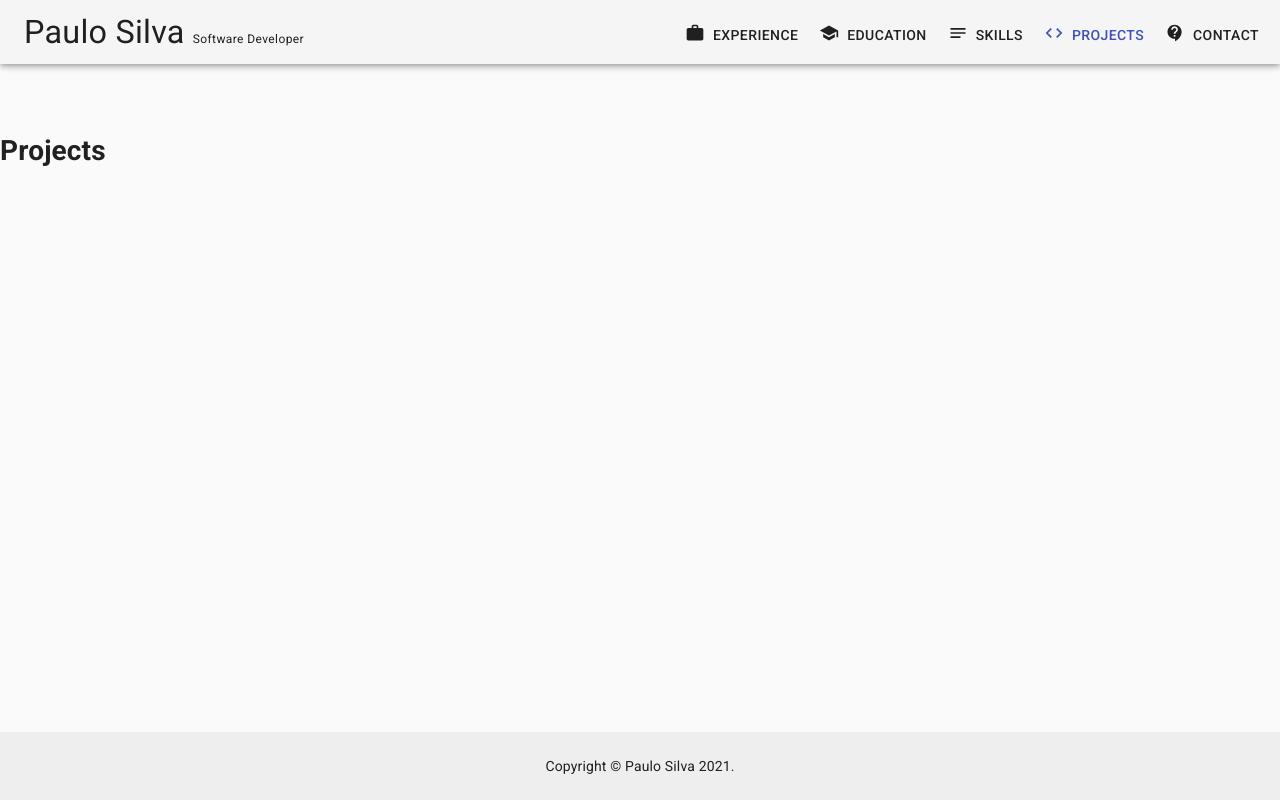
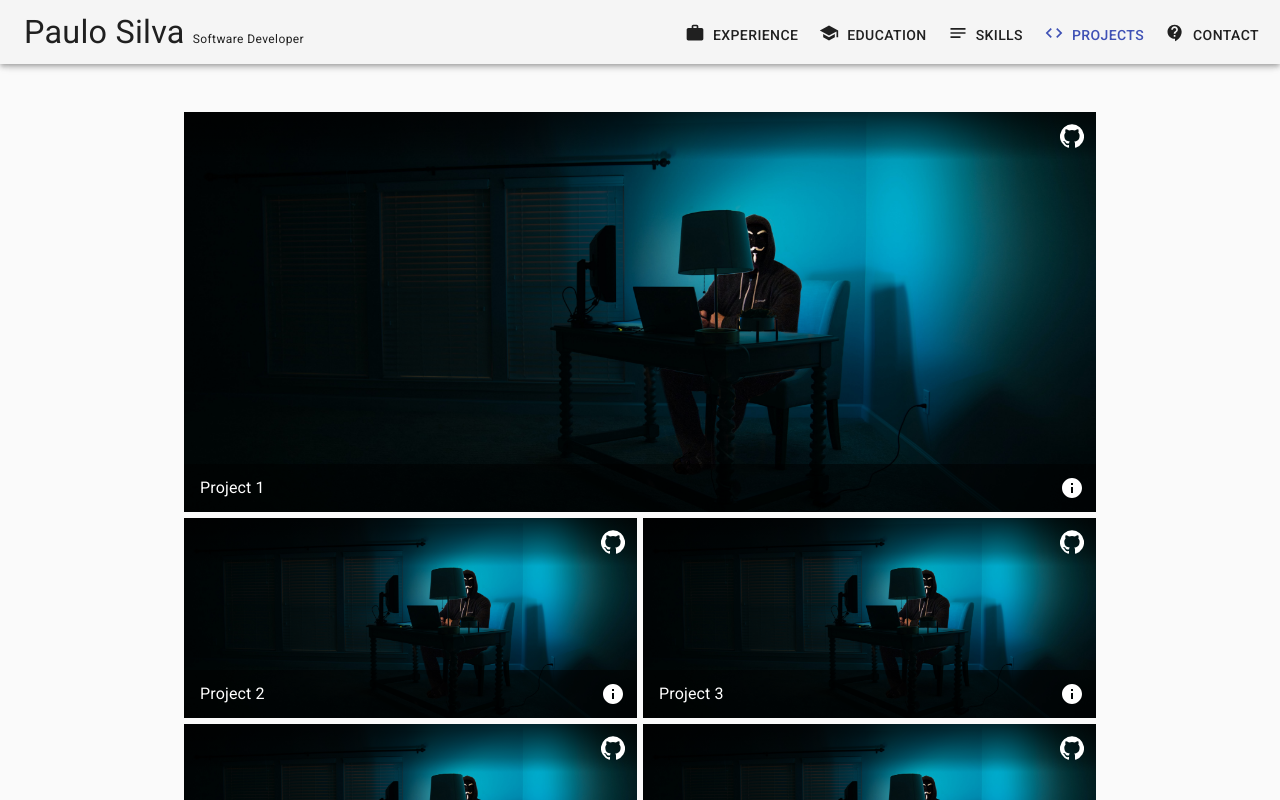
Before and after one commit to padsilva/about-me, a Next.js app: page /projects in a window 1280 px wide. Shown: the top 800 px of the page. Built offline with nearby package versions, Linux system fonts and the light colour scheme.

Commit message:
project component

```diff
--- /dev/null
+++ b/src/components/Projects/data.js
@@ -0,0 +1,33 @@
+export default [
+  {
+    img: '/img/coding.jpg',
+    name: 'project1',
+    title: 'Project 1',
+    link: 'https://github.com/padsilva/nextjs-boilerplate',
+    featured: true
+  },
+  {
+    img: '/img/coding.jpg',
+    name: 'project2',
+    title: 'Project 2',
+    link: 'https://github.com/padsilva/nextjs-boilerplate'
+  },
+  {
+    img: '/img/coding.jpg',
+    name: 'project3',
+    title: 'Project 3',
+    link: 'https://github.com/padsilva/nextjs-boilerplate'
+  },
+  {
+    img: '/img/coding.jpg',
+    name: 'project4',
+    title: 'Project 4',
+    link: 'https://github.com/padsilva/nextjs-boilerplate'
+  },
+  {
+    img: '/img/coding.jpg',
+    name: 'project5',
+    title: 'Project 5',
+    link: 'https://github.com/padsilva/nextjs-boilerplate'
+  }
+]
--- /dev/null
+++ b/src/components/Projects/index.js
@@ -0,0 +1,140 @@
+import Image from 'next/image'
+import { useState } from 'react'
+import {
+  Container,
+  Dialog,
+  DialogContent,
+  DialogTitle,
+  GridList,
+  GridListTile,
+  GridListTileBar,
+  IconButton,
+  makeStyles,
+  Typography
+} from '@material-ui/core'
+import { Close, GitHub, Info } from '@material-ui/icons'
+
+import data from './data'
+
+const useStyles = makeStyles((theme) => ({
+  titleBar: {
+    background:
+      'linear-gradient(to bottom, rgba(0,0,0,0.7) 0%, ' +
+      'rgba(0,0,0,0.3) 70%, rgba(0,0,0,0) 100%)'
+  },
+  icon: {
+    color: 'white'
+  },
+  content: {
+    padding: theme.spacing(2)
+  },
+  title: {
+    margin: 0,
+    padding: theme.spacing(2)
+  },
+  closeButton: {
+    position: 'absolute',
+    right: theme.spacing(1),
+    top: theme.spacing(1),
+    color: theme.palette.grey[500]
+  }
+}))
+
+const Projects = () => {
+  const classes = useStyles()
+  const [open, setOpen] = useState(false)
+  const [name, setName] = useState('')
+
+  const handleClickOpen = (name) => {
+    setName(name)
+    setOpen(true)
+  }
+  const handleClose = () => setOpen(false)
+
+  return (
+    <Container maxWidth="md">
+      <GridList cellHeight={200} spacing={6}>
+        {data.map((tile) => (
+          <GridListTile
+            key={tile.name}
+            cols={tile.featured ? 2 : 1}
+            rows={tile.featured ? 2 : 1}
+          >
+            <Image
+              src={tile.img}
+              alt={tile.title}
+              layout="fill"
+              objectFit="cover"
+            />
+            <GridListTileBar
+              titlePosition="top"
+              actionIcon={
+                <IconButton
+                  href={tile.link}
+                  aria-label={`${tile.title} repository url`}
+                  target="_blank"
+                  rel="noopener no referrer"
+                  className={classes.icon}
+                >
+                  <GitHub />
+                </IconButton>
+              }
+              className={classes.titleBar}
+            />
+            <GridListTileBar
+              title={tile.title}
+              actionIcon={
+                <IconButton
+                  aria-label={`info about ${tile.title}`}
+                  className={classes.icon}
+                  onClick={() => handleClickOpen(tile.title)}
+                >
+                  <Info />
+                </IconButton>
+              }
+            />
+          </GridListTile>
+        ))}
+      </GridList>
+      <Dialog
+        onClose={handleClose}
+        aria-labelledby="customized-dialog-title"
+        open={open}
+      >
+        <DialogTitle
+          disableTypography
+          id="customized-dialog-title"
+          className={classes.title}
+        >
+          <Typography variant="h6">{name}</Typography>
+          <IconButton
+            aria-label="close"
+            className={classes.closeButton}
+            onClick={handleClose}
+          >
+            <Close />
+          </IconButton>
+        </DialogTitle>
+        <DialogContent dividers className={classes.content}>
+          <Typography gutterBottom>
+            Cras mattis consectetur purus sit amet fermentum. Cras justo odio,
+            dapibus ac facilisis in, egestas eget quam. Morbi leo risus, porta
+            ac consectetur ac, vestibulum at eros.
+          </Typography>
+          <Typography gutterBottom>
+            Praesent commodo cursus magna, vel scelerisque nisl consectetur et.
+            Vivamus sagittis lacus vel augue laoreet rutrum faucibus dolor
+            auctor.
+          </Typography>
+          <Typography gutterBottom>
+            Aenean lacinia bibendum nulla sed consectetur. Praesent commodo
+            cursus magna, vel scelerisque nisl consectetur et. Donec sed odio
+            dui. Donec ullamcorper nulla non metus auctor fringilla.
+          </Typography>
+        </DialogContent>
+      </Dialog>
+    </Container>
+  )
+}
+
+export default Projects
--- a/src/pages/projects.js
+++ b/src/pages/projects.js
@@ -1,3 +1,5 @@
-const Projects = () => <h1>Projects</h1>
+import Projects from 'components/Projects'
 
-export default Projects
+const ProjectsPage = () => <Projects />
+
+export default ProjectsPage
```
Also changed, not shown: public/img/coding.jpg (added).
